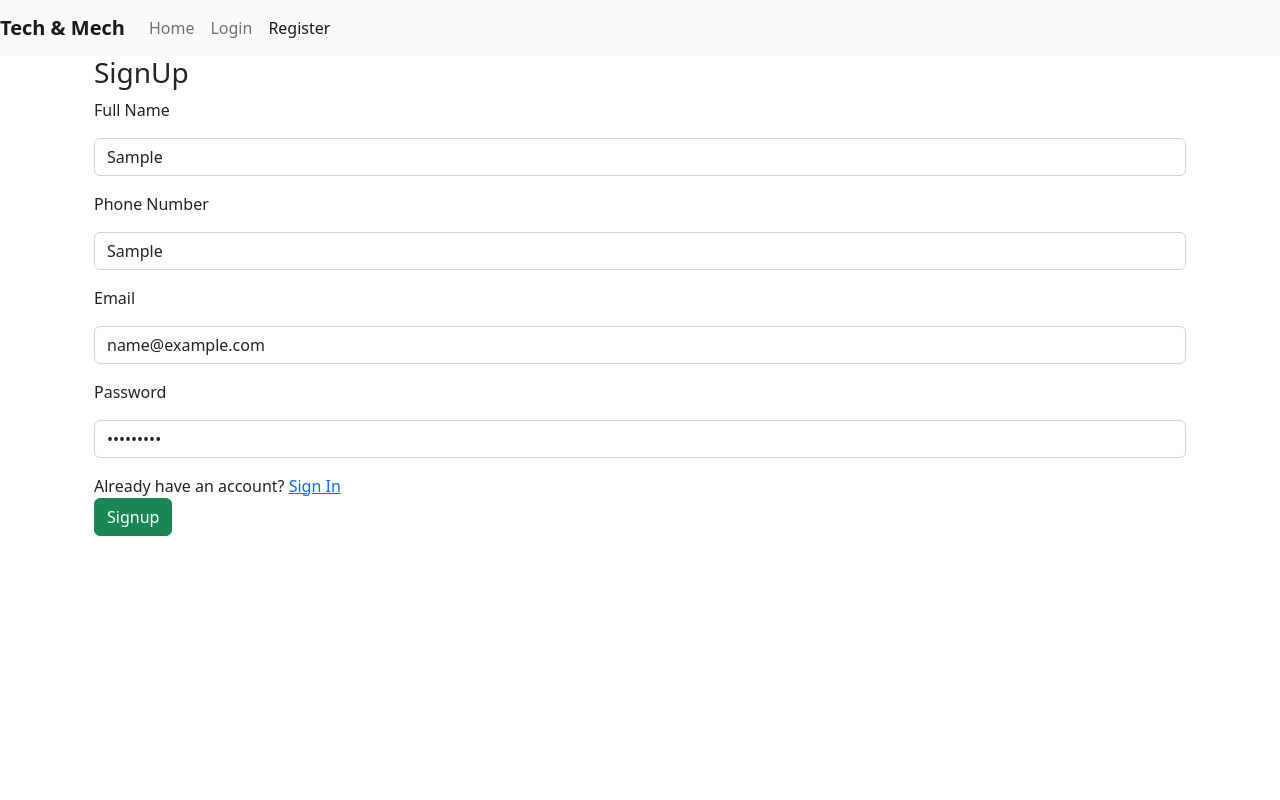
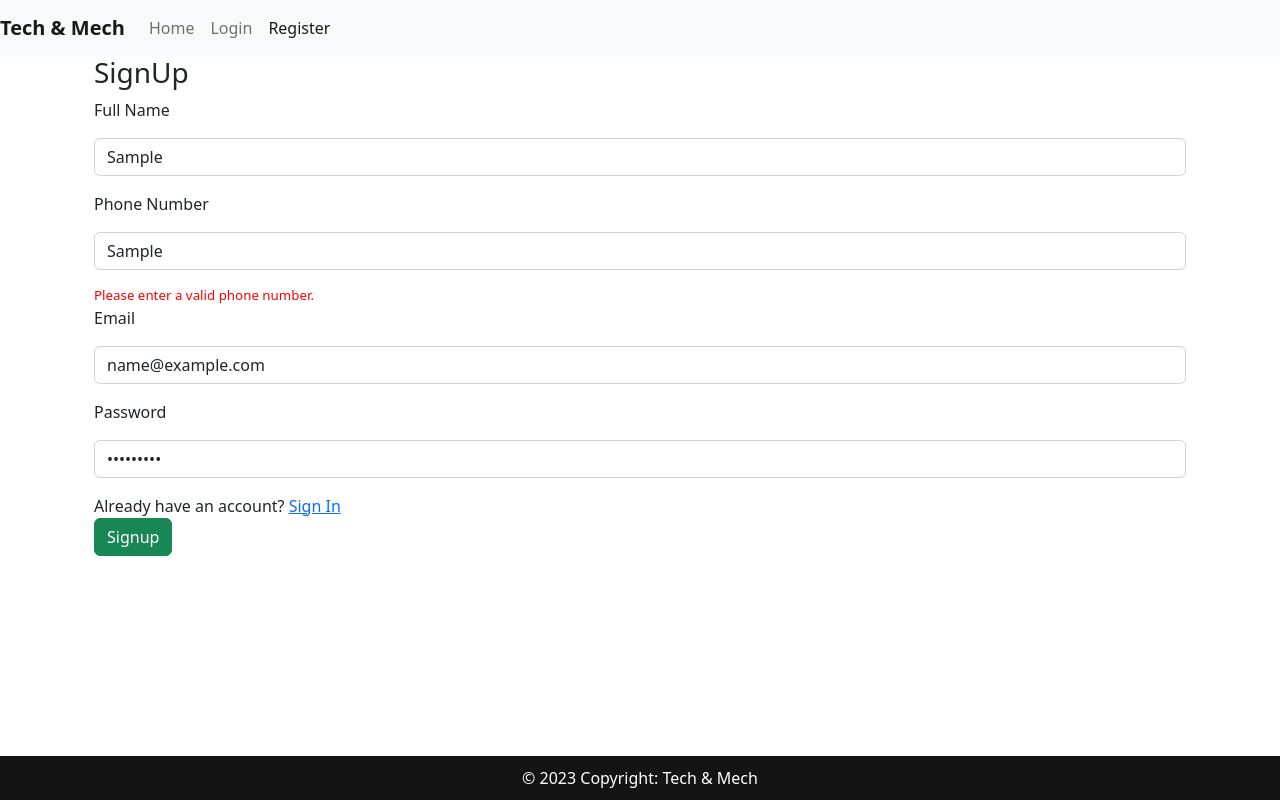
Before and after one commit to namitha-santhosh/ra-demo-angular, an Angular app: page /signUp in a window 1280 px wide. Both pictures are taken after typing "Sample", "Sample", "name@example.com", "Sample123" into the empty fields and a click on the button "Signup". Built offline with nearby package versions, Linux system fonts and the light colour scheme; no server answers.

Commit message:
Added footer

```diff
--- a/src/app/products/product-list.component.html
+++ b/src/app/products/product-list.component.html
@@ -1,8 +1,7 @@
 <div class="card">
   <div class="card-header">
     {{pageTitle}}
-<!--     <button class="btn btn-danger btn-sm float-left" *ngIf="isAuthenticated" (click)="logout()">Logout</button>
- -->  </div>
+  </div>
 
 
   <div class="card-body">
--- a/src/app/signup-page/signup-page.component.html
+++ b/src/app/signup-page/signup-page.component.html
@@ -14,8 +14,8 @@
     <div class="form-group">
       <label for="phone">Phone Number</label>
       <input type="text" formControlName="phone" class="form-control mb-3 mt-3" placeholder="Enter Phone Number" />
-      <div style="color:red;font-size: smaller;" *ngIf="signUpForm.get('phone')?.hasError('required') && signUpForm.get('phone')?.touched" class="error-message">
-        Phone Number is required.
+      <div style="color:red;font-size: smaller;" *ngIf="signUpForm.get('phone')?.hasError('minlength') && signUpForm.get('phone')?.touched" class="error-message">
+        Please enter a valid phone number.
       </div>
     </div>
 
--- a/src/app/signup-page/signup-page.component.ts
+++ b/src/app/signup-page/signup-page.component.ts
@@ -20,7 +20,7 @@ export class SignupPageComponent {
   ngOnInit(): void {
     this.signUpForm = this.formBuilder.group({
       fname: ["", Validators.required],
-      phone: ["", Validators.required],
+      phone: ["", Validators.minLength(10)],
       email: ["", [Validators.required, Validators.email]],
       password: ["", [Validators.required, Validators.minLength(5)]]
     });
@@ -29,6 +29,16 @@ export class SignupPageComponent {
   signUp() {
     if (this.signUpForm.valid) {
       console.log(this.signUpForm.value);
+
+      // Check if the email already exists before submitting the form
+      this.http.get<any>("http://localhost:3000/signupUsersList").subscribe({
+        next: (users) => {
+          // Check if the email already exists in the list of users
+          const emailExists = users.some((user: { email: any; }) => user.email === this.signUpForm.value.email);
+          if (emailExists) {
+            alert("An account with this email id already exits. Please use a different email.");
+          } else {
+            // Email doesn't exist, proceed with sign up
             this.http.post<any>("http://localhost:3000/signupUsersList", this.signUpForm.value).subscribe({
               next: (res) => {
                 alert('Sign Up Successful');
@@ -39,8 +49,15 @@ export class SignupPageComponent {
                 alert("Something went wrong");
               }
             });
+          }
+        },
+        error: (err) => {
+          alert("Something went wrong while checking email availability.");
+        }
+      });
     } else {
       alert("Please enter all the required values.");
     }
   }
+
 }
--- a/src/index.html
+++ b/src/index.html
@@ -6,8 +6,36 @@
   <base href="/">
   <meta name="viewport" content="width=device-width, initial-scale=1">
   <link rel="icon" type="image/x-icon" href="favicon.ico">
+  <style>
+    body {
+      margin: 0;
+      padding: 0;
+    }
+    .footer {
+      position: fixed;
+      left: 0;
+      bottom: 0;
+      width: 100%;
+      background-color: #19191a;
+      text-align: center;
+    }
+    .footer-inner {
+      background-color: rgba(0, 0, 0, 0.2);
+      color: white;
+      padding: 10px;
+    }
+  </style>
 </head>
 <body>
   <pm-root></pm-root>
+
+<!-- Footer -->
+<footer class="footer">
+  <div class="footer-inner">
+  © 2023 Copyright: <span>Tech & Mech</span>
+<!--   <a class="text-white" href="https://mdbootstrap.com/">Tech & Mech</a>
+
+ --> </div>
+</footer>
 </body>
 </html>
```
Also changed, not shown: products.json (+7 -0 lines). Lines whose indentation alone changed are shown as unchanged.
